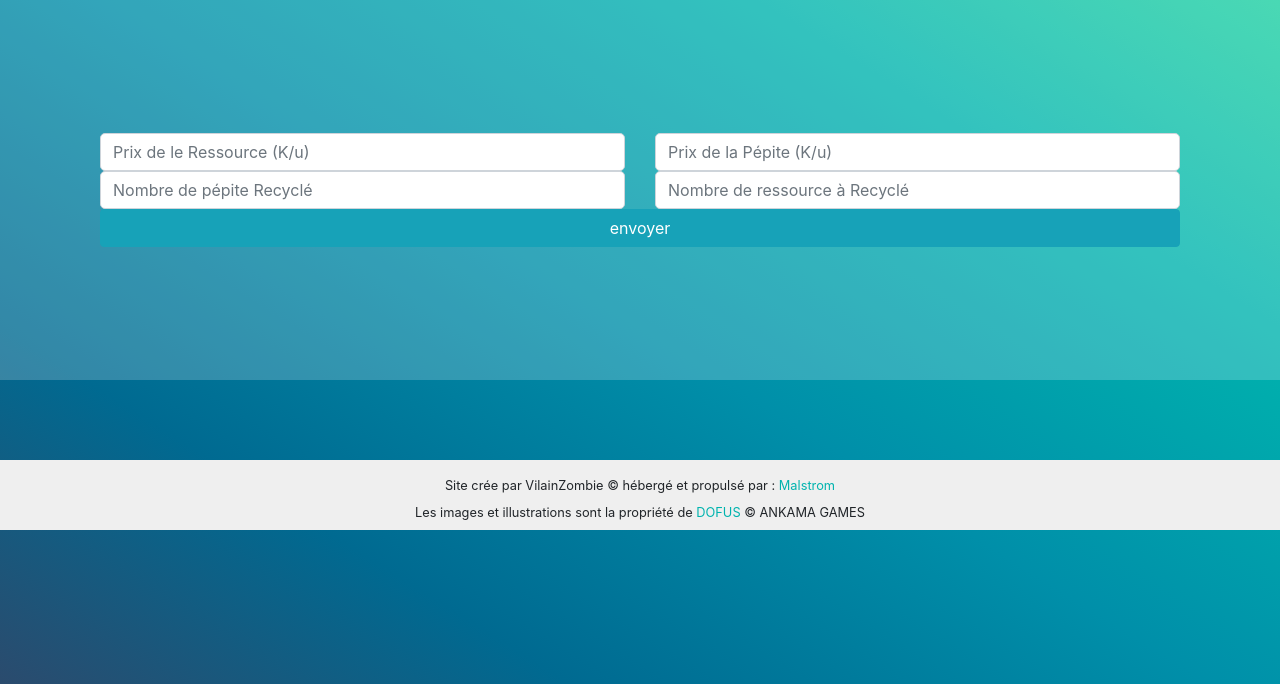
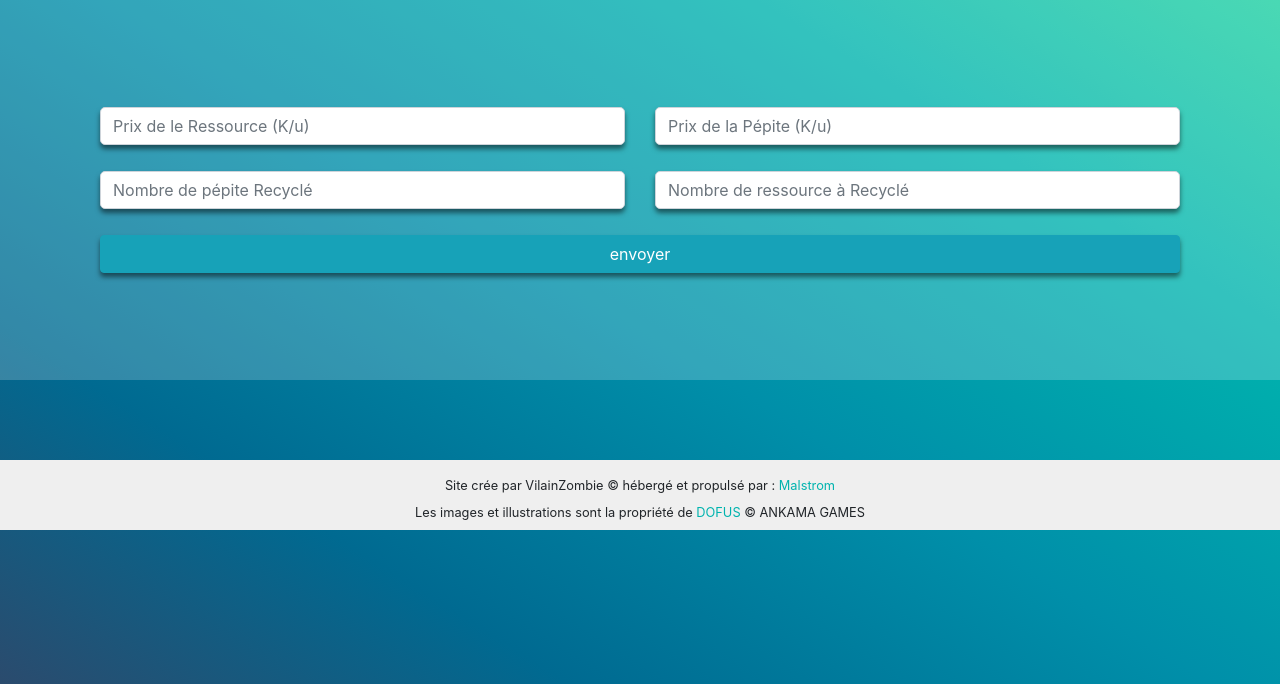
Before and after one commit to VilainPtiZombie/ProjetDB, a PHP site: page /tool/pepitator.php in a window 1280 px wide. Shown: the part 72-756 px from the top of the page. Run offline with PHP 8.4, Linux system fonts and the light colour scheme; some libraries are stand-ins or nearby versions.

Commit message:
nettoyage

```diff
--- a/css/styles.css
+++ b/css/styles.css
@@ -361,6 +361,12 @@ section.input_pepitator {
     display: flex;
     margin:auto;
 }
-.result {
-
+.pepitator .w-100 {
+    margin:0.8rem 0;
 }
+.pepitator input {
+    box-shadow: 0px 4px 5px 0px rgba(0,0,0,0.5);
+}
+.pepitator input[type=submit] {
+    margin-top: 1.6rem;
+}
```
Also changed, not shown: nbproject/project.xml (deleted, +0 -9 lines), 1 other file.
